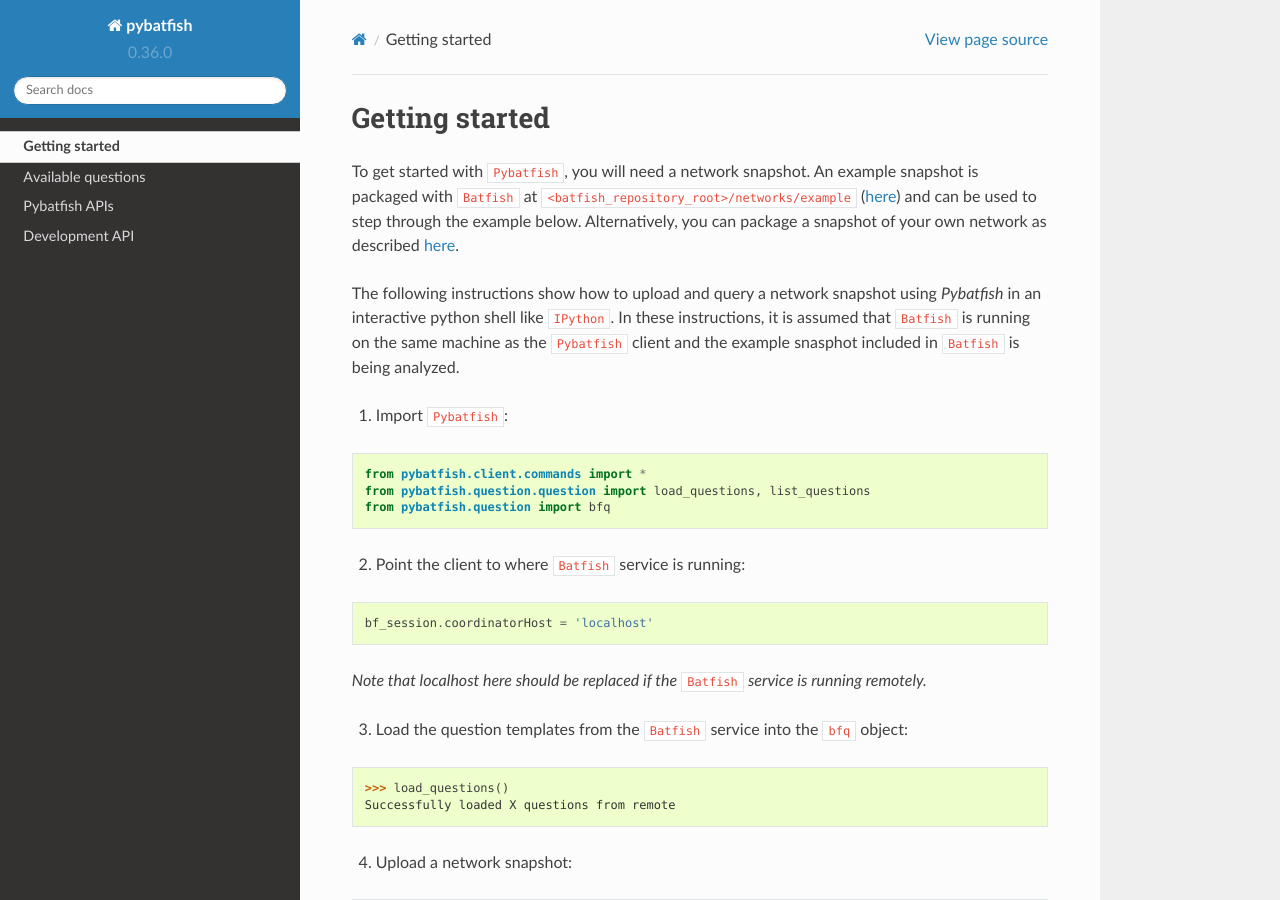
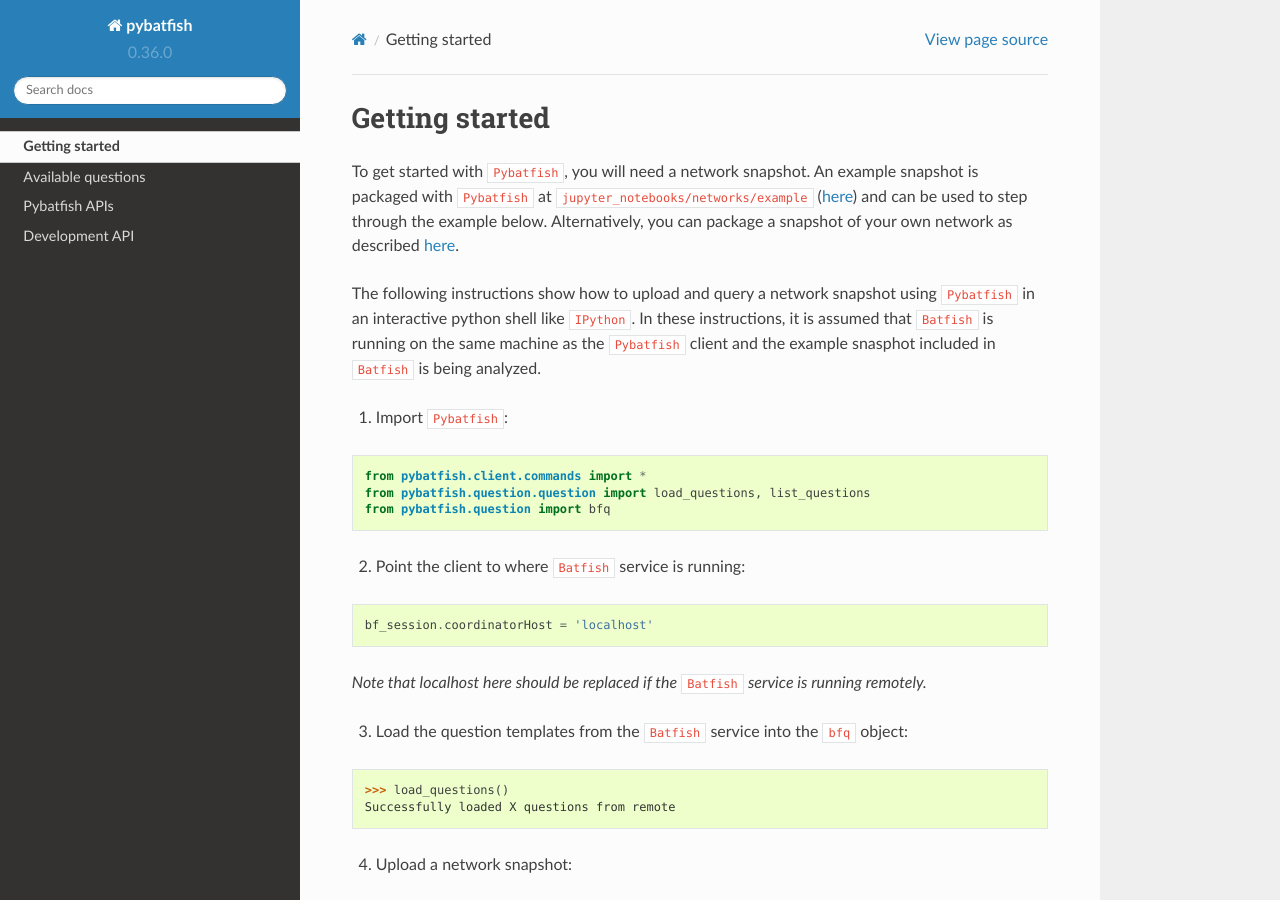
Before and after one commit to batfish/pybatfish, a Sphinx documentation site: the page built from docs/source/quickstart.rst, in a window 1280 px wide and 900 px high. Built offline with Sphinx 7.4.7 and the Read the Docs theme 2.0.0, drawn with Linux system fonts in a browser that asks for light colours.

Commit message:
remove text ref to Batfish example snapshot

```diff
--- a/docs/source/quickstart.rst
+++ b/docs/source/quickstart.rst
@@ -1,9 +1,9 @@
 Getting started
 ===============
 
-To get started with ``Pybatfish``, you will need a network snapshot.  An example snapshot is packaged with ``Batfish`` at ``<batfish_repository_root>/networks/example`` (`here <https://github.com/batfish/batfish/tree/master/networks/example>`_) and can be used to step through the example below.  Alternatively, you can package a snapshot of your own network as described `here <https://github.com/batfish/batfish/wiki/Packaging-snapshots-for-analysis>`_.
+To get started with ``Pybatfish``, you will need a network snapshot.  An example snapshot is packaged with ``Pybatfish`` at ``jupyter_notebooks/networks/example`` (`here <https://github.com/batfish/pybatfish/tree/master/jupyter_notebooks/networks/example>`_) and can be used to step through the example below.  Alternatively, you can package a snapshot of your own network as described `here <https://github.com/batfish/batfish/wiki/Packaging-snapshots-for-analysis>`_.
 
-The following instructions show how to upload and query a network snapshot using `Pybatfish` in an interactive python shell like ``IPython``.  In these instructions, it is assumed that ``Batfish`` is running on the same machine as the ``Pybatfish`` client and the example snasphot included in ``Batfish`` is being analyzed.
+The following instructions show how to upload and query a network snapshot using ``Pybatfish`` in an interactive python shell like ``IPython``.  In these instructions, it is assumed that ``Batfish`` is running on the same machine as the ``Pybatfish`` client and the example snasphot included in ``Batfish`` is being analyzed.
 
 1. Import ``Pybatfish``:
 
```
